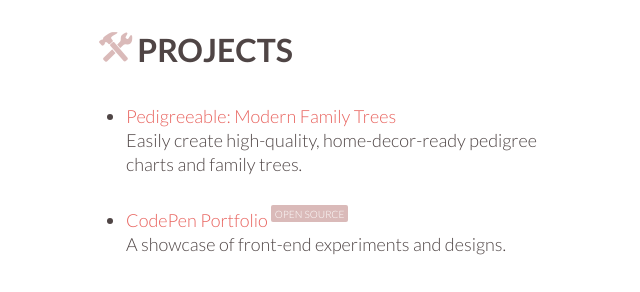
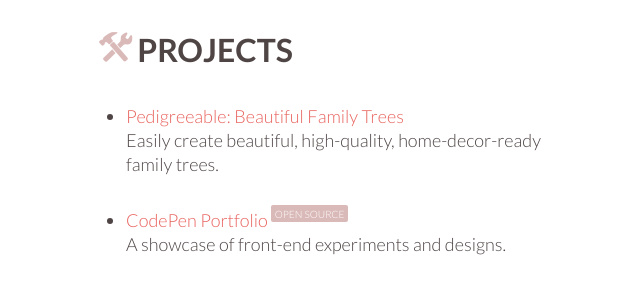
Before and after one commit to mjswensen/mjswensen.com, a Jekyll site: the page built from index.html, in a window 1280 px wide and 900 px high, scrolled down 1573 px. Shown: the part 155-447 px from the top of the window, without its empty margins (319-959 px from the left). Built offline with Jekyll 4.4.1, drawn with Linux system fonts in a browser that asks for light colours; Markdown is read by kramdown in place of the engine named in the settings.

Commit message:
Updating link to Pedigreeable.

```diff
--- a/projects/pedigreeable/index.html
+++ b/projects/pedigreeable/index.html
@@ -1,8 +1,8 @@
 ---
-title: "Pedigreeable: Modern Family Trees"
+title: "Pedigreeable: Beautiful Family Trees"
 layout: redirect
 type: project
-description: Easily create high-quality, home-decor-ready pedigree charts and family trees.
+description: Easily create beautiful, high-quality, home-decor-ready family trees.
 openSource: false
 externalUrl: https://pedigreeable.com
 sitemap:
```
